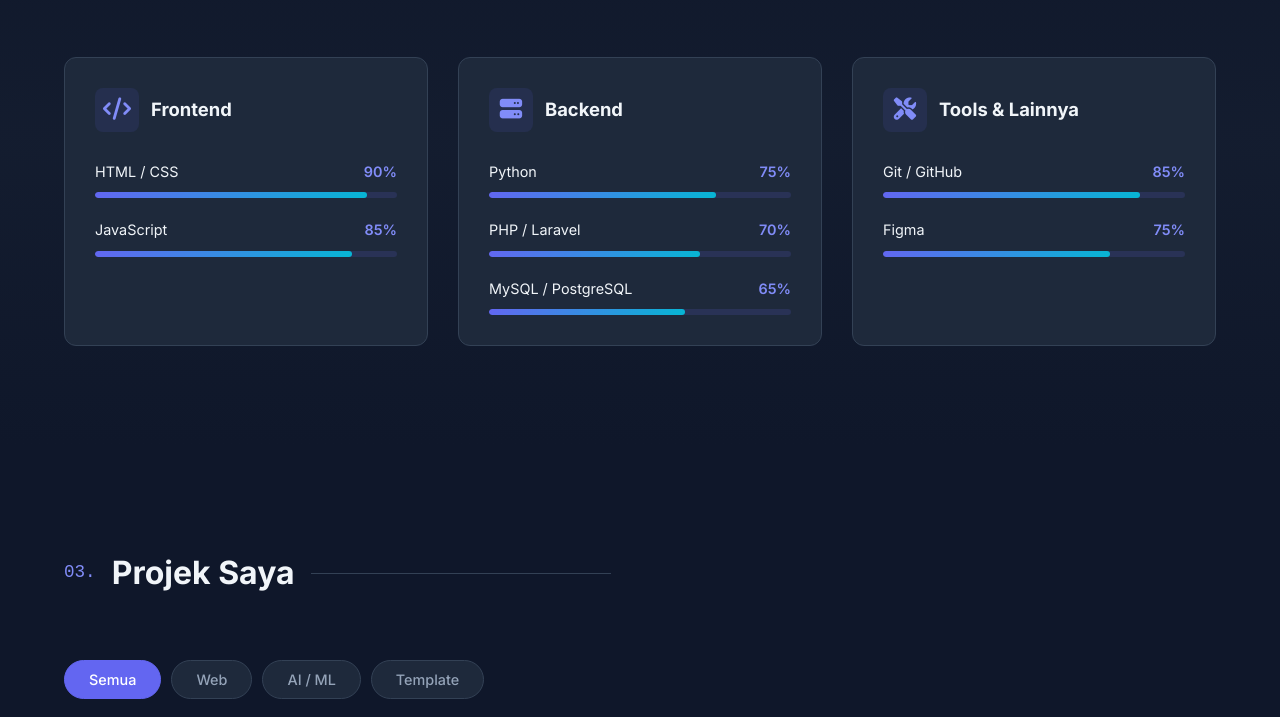
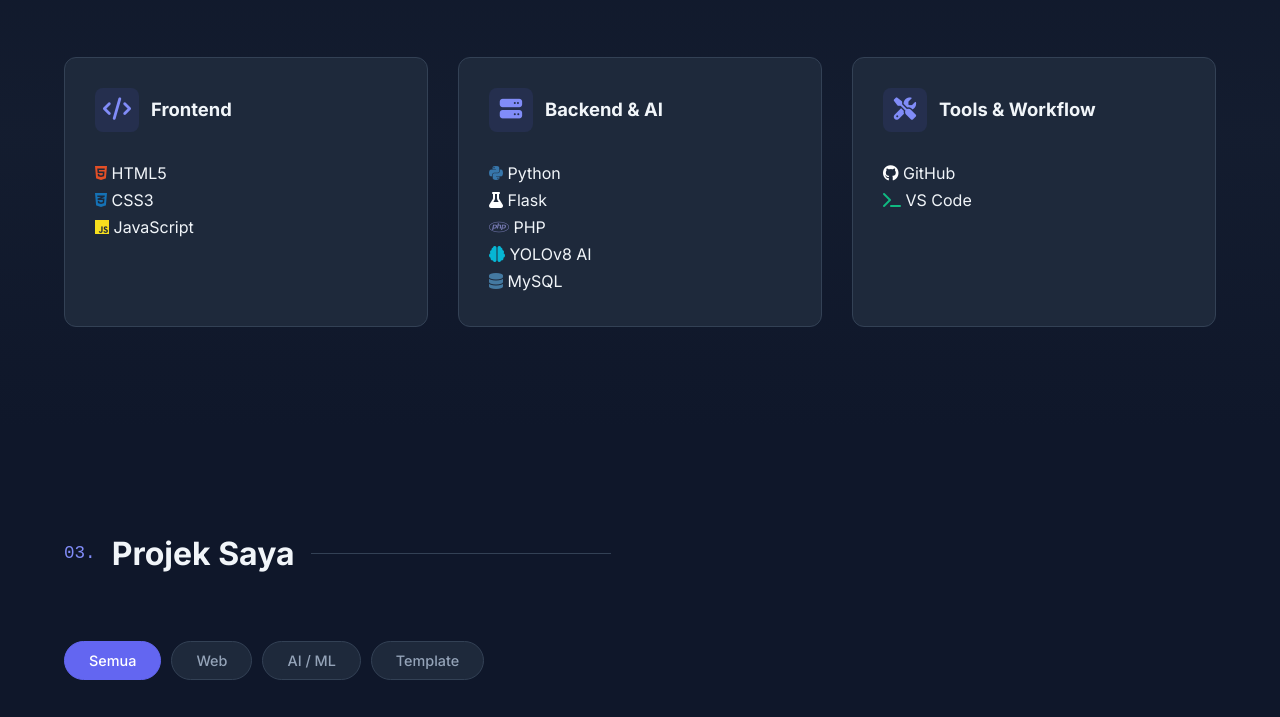
Before and after one commit to Jack1509167/portofolio-jek, a plain HTML site: page index.html in a window 1280 px wide. Shown: the part 1709-2426 px from the top of the page. Drawn offline with Linux system fonts and the light colour scheme.

Commit message:
Memperbarui tampilan website

```diff
--- a/index.html
+++ b/index.html
@@ -1,5 +1,6 @@
 <!doctype html>
 <html lang="id">
+
 <head>
   <meta charset="UTF-8" />
   <meta name="viewport" content="width=device-width, initial-scale=1.0" />
@@ -7,22 +8,18 @@
   <link rel="stylesheet" href="style.css" />
   <link rel="preconnect" href="https://fonts.googleapis.com" />
   <link rel="preconnect" href="https://fonts.gstatic.com" crossorigin />
-    <link
-      href="https://fonts.googleapis.com/css2?family=Inter:wght@300;400;500;600;700;800&display=swap"
-      rel="stylesheet"
-    />
-    <link
-      rel="stylesheet"
-      href="https://cdnjs.cloudflare.com/ajax/libs/font-awesome/6.5.1/css/all.min.css"
-    />
+  <link href="https://fonts.googleapis.com/css2?family=Inter:wght@300;400;500;600;700;800&display=swap"
+    rel="stylesheet" />
+  <link rel="stylesheet" href="https://cdnjs.cloudflare.com/ajax/libs/font-awesome/6.5.1/css/all.min.css" />
 </head>
+
 <body>
 
   <nav class="navbar" id="navbar">
     <div class="nav-container">
-        <a href="#home" class="nav-logo">
+      <a href="#beranda" class="nav-logo">
         <img src="profile.jpg" alt="Profile" class="nav-avatar" />
-          Portfolio Saya<span></span>
+        My Portofolio<span></span>
       </a>
       <ul class="nav-links" id="nav-links">
         <li><a href="#beranda">Beranda</a></li>
@@ -31,11 +28,7 @@
         <li><a href="#projek">Projek</a></li>
         <li><a href="#kontak">Kontak</a></li>
       </ul>
-        <button
-          class="nav-toggle"
-          id="nav-toggle"
-          aria-label="Toggle navigation"
-        >
+      <button class="nav-toggle" id="nav-toggle" aria-label="Toggle navigation">
         <span></span>
         <span></span>
         <span></span>
@@ -47,6 +40,9 @@
   <section class="hero" id="beranda">
     <div class="hero-particles" id="particles"></div>
     <div class="hero-content">
+      <div class="hero-badge">
+        <i class="fas fa-sparkles"></i> Available for Freelance & Full-time
+      </div>
       <p class="hero-greeting">👋 Halo, saya</p>
       <h1 class="hero-name">Muhamad Dyas Nurcahya</h1>
       <div class="hero-title-wrapper">
@@ -56,7 +52,7 @@
       </div>
       <p class="hero-description">
         Passionate developer yang menciptakan pengalaman digital yang luar
-          biasa. Mengubah ide menjadi kenyataan melalui kode yang bersih dan
+        biasa. Mengubah ide menjadi kenyataan melalui kode yang bersih, performa tinggi, dan
         desain yang elegan.
       </p>
       <div class="hero-buttons">
@@ -68,24 +64,11 @@
         </a>
       </div>
       <div class="hero-social">
-          <a
-            href="https://github.com/Jack1509167"
-            target="_blank"
-            aria-label="GitHub"
-            ><i class="fab fa-github"></i
-          ></a>
-          <a
-            href="https://www.linkedin.com/in/muhamaddyasnurcahya15/?isSelfProfile=true"
-            target="_blank"
-            aria-label="LinkedIn"
-            ><i class="fab fa-linkedin-in"></i
-          ></a>
-          <a
-            href="https://www.instagram.com/muhamaddyass/"
-            target="_blank"
-            aria-label="Instagram"
-            ><i class="fab fa-instagram"></i
-          ></a>
+        <a href="https://github.com/Jack1509167" target="_blank" aria-label="GitHub"><i class="fab fa-github"></i></a>
+        <a href="https://www.linkedin.com/in/muhamaddyasnurcahya15/?isSelfProfile=true" target="_blank"
+          aria-label="LinkedIn"><i class="fab fa-linkedin-in"></i></a>
+        <a href="https://www.instagram.com/muhamaddyass/" target="_blank" aria-label="Instagram"><i
+            class="fab fa-instagram"></i></a>
       </div>
     </div>
     <div class="scroll-indicator">
@@ -111,7 +94,7 @@
           </div>
         </div>
         <div class="about-text">
-            <p class ="justify-text">
+          <p class="justify-text">
             Halo! Saya <strong>Muhamad Dyas Nurcahya</strong>, seorang
             developer yang bersemangat dari
             <strong>Bogor, Jawa Barat, Indonesia</strong>. Saya memiliki
@@ -126,31 +109,23 @@
           </p>
           <div class="about-info">
             <div class="info-item">
-                <span class="info-label"
-                  ><i class="fas fa-map-marker-alt"></i> Lokasi</span
-                >
+              <span class="info-label"><i class="fas fa-map-marker-alt"></i> Lokasi</span>
               <span class="info-value">Bogor, Jawa Barat, Indonesia</span>
             </div>
             <div class="info-item">
-                <span class="info-label"
-                  ><i class="fas fa-graduation-cap"></i> Pendidikan</span
-                >
+              <span class="info-label"><i class="fas fa-graduation-cap"></i> Pendidikan</span>
               <span class="info-value">S1 Teknik Informatika</span>
             </div>
             <div class="info-item">
-                <span class="info-label"
-                  ><i class="fas fa-briefcase"></i> Status</span
-                >
+              <span class="info-label"><i class="fas fa-briefcase"></i> Status</span>
               <span class="info-value">Open to Work</span>
             </div>
             <div class="info-item">
-                <span class="info-label"
-                  ><i class="fas fa-language"></i> Bahasa</span
-                >
+              <span class="info-label"><i class="fas fa-language"></i> Bahasa</span>
               <span class="info-value">Indonesia, Jawa</span>
             </div>
           </div>
-            <a href="#" class="btn btn-primary" download>
+          <a href="CV_Muhamad_Dyas_Nurcahya.pdf" class="btn btn-primary" download="CV_Muhamad_Dyas_Nurcahya.pdf" target="_blank">
             <i class="fas fa-download"></i> Download CV
           </a>
         </div>
@@ -173,65 +148,49 @@
               <h3>Frontend</h3>
             </div>
 
-        <div class="skill-items">
-          <div class="skill-item" data-level="90">
-            <div class="skill-info">
-              <span>HTML / CSS</span>
-              <span class="skill-percent">90%</span>
+            <div class="skill-badge-list">
+              <div class="skill-badge-item">
+                <i class="fab fa-html5" style="color: #e34f26;"></i>
+                <span>HTML5</span>
               </div>
-            <div class="skill-bar">
-              <div class="skill-fill"></div>
+              <div class="skill-badge-item">
+                <i class="fab fa-css3-alt" style="color: #1572b6;"></i>
+                <span>CSS3</span>
               </div>
-          </div>
-
-          <div class="skill-item" data-level="85">
-            <div class="skill-info">
+              <div class="skill-badge-item">
+                <i class="fab fa-js" style="color: #f7df1e;"></i>
                 <span>JavaScript</span>
-              <span class="skill-percent">85%</span>
-            </div>
-            <div class="skill-bar">
-              <div class="skill-fill"></div>
-            </div>
               </div>
             </div>
           </div>
 
-      <!-- Backend -->
+          <!-- Backend & AI -->
           <div class="skill-category">
             <div class="skill-category-header">
               <i class="fas fa-server"></i>
-          <h3>Backend</h3>
+              <h3>Backend & AI</h3>
             </div>
 
-        <div class="skill-items">
-          <div class="skill-item" data-level="75">
-            <div class="skill-info">
+            <div class="skill-badge-list">
+              <div class="skill-badge-item">
+                <i class="fab fa-python" style="color: #3776ab;"></i>
                 <span>Python</span>
-              <span class="skill-percent">75%</span>
               </div>
-            <div class="skill-bar">
-              <div class="skill-fill"></div>
+              <div class="skill-badge-item">
+                <i class="fas fa-flask" style="color: #ffffff;"></i>
+                <span>Flask</span>
               </div>
+              <div class="skill-badge-item">
+                <i class="fab fa-php" style="color: #777bb4;"></i>
+                <span>PHP</span>
               </div>
-
-          <div class="skill-item" data-level="70">
-            <div class="skill-info">
-              <span>PHP / Laravel</span>
-              <span class="skill-percent">70%</span>
+              <div class="skill-badge-item">
+                <i class="fas fa-brain" style="color: #06b6d4;"></i>
+                <span>YOLOv8 AI</span>
               </div>
-            <div class="skill-bar">
-              <div class="skill-fill"></div>
-            </div>
-          </div>
-
-          <div class="skill-item" data-level="65">
-            <div class="skill-info">
-              <span>MySQL / PostgreSQL</span>
-              <span class="skill-percent">65%</span>
-            </div>
-            <div class="skill-bar">
-              <div class="skill-fill"></div>
-            </div>
+              <div class="skill-badge-item">
+                <i class="fas fa-database" style="color: #4479a1;"></i>
+                <span>MySQL</span>
               </div>
             </div>
           </div>
@@ -240,28 +199,17 @@
           <div class="skill-category">
             <div class="skill-category-header">
               <i class="fas fa-tools"></i>
-          <h3>Tools & Lainnya</h3>
+              <h3>Tools & Workflow</h3>
             </div>
 
-        <div class="skill-items">
-          <div class="skill-item" data-level="85">
-            <div class="skill-info">
-              <span>Git / GitHub</span>
-              <span class="skill-percent">85%</span>
+            <div class="skill-badge-list">
+              <div class="skill-badge-item">
+                <i class="fab fa-github" style="color: #ffffff;"></i>
+                <span>GitHub</span>
               </div>
-            <div class="skill-bar">
-              <div class="skill-fill"></div>
-            </div>
-          </div>
-
-          <div class="skill-item" data-level="75">
-            <div class="skill-info">
-              <span>Figma</span>
-              <span class="skill-percent">75%</span>
-            </div>
-            <div class="skill-bar">
-              <div class="skill-fill"></div>
-            </div>
+              <div class="skill-badge-item">
+                <i class="fas fa-terminal" style="color: #10b981;"></i>
+                <span>VS Code</span>
               </div>
             </div>
           </div>
@@ -283,19 +231,10 @@
       <div class="projects-grid">
         <div class="project-card" data-category="web">
           <div class="project-image">
-              <img
-                src="img/project-web-rs.jpg"
-                alt="web_rs preview"
-                class="project-img"
-              />
+            <img src="img/project-web-rs.jpg" alt="web_rs preview" class="project-img" />
             <div class="project-overlay">
-                <a
-                  href="https://github.com/Jack1509167/web_rs"
-                  target="_blank"
-                  class="project-link"
-                  title="Source Code"
-                  ><i class="fab fa-github"></i
-                ></a>
+              <a href="https://github.com/Jack1509167/web_rs" target="_blank" class="project-link"
+                title="Source Code"><i class="fab fa-github"></i></a>
             </div>
           </div>
           <div class="project-info">
@@ -311,19 +250,10 @@
         </div>
         <div class="project-card" data-category="ai">
           <div class="project-image">
-              <img
-                src="img/project-felinscan-v1.jpg"
-                alt="FelinScan CatSkin YOLOv8 v1"
-                class="project-img"
-              />
+            <img src="img/project-felinscan-v1.jpg" alt="FelinScan CatSkin YOLOv8 v1" class="project-img" />
             <div class="project-overlay">
-                <a
-                  href="https://github.com/Jack1509167/felinscan-catskin-yolov8-1-"
-                  target="_blank"
-                  class="project-link"
-                  title="Source Code"
-                  ><i class="fab fa-github"></i
-                ></a>
+              <a href="https://github.com/Jack1509167/felinscan-catskin-yolov8-1-" target="_blank" class="project-link"
+                title="Source Code"><i class="fab fa-github"></i></a>
             </div>
           </div>
           <div class="project-info">
@@ -341,19 +271,10 @@
         </div>
         <div class="project-card" data-category="template">
           <div class="project-image">
-              <img
-                src="img/project-kenangan.jpg"
-                alt="Kenangan template"
-                class="project-img"
-              />
+            <img src="img/project-kenangan.jpg" alt="Kenangan template" class="project-img" />
             <div class="project-overlay">
-                <a
-                  href="https://github.com/Jack1509167/Kenangan"
-                  target="_blank"
-                  class="project-link"
-                  title="Source Code"
-                  ><i class="fab fa-github"></i
-                ></a>
+              <a href="https://github.com/Jack1509167/Kenangan" target="_blank" class="project-link"
+                title="Source Code"><i class="fab fa-github"></i></a>
             </div>
           </div>
           <div class="project-info">
@@ -370,19 +291,10 @@
         </div>
         <div class="project-card" data-category="ai">
           <div class="project-image">
-              <img
-                src="img/project-felinscan.jpg"
-                alt="FelinScan CatSkin YOLOv8"
-                class="project-img"
-              />
+            <img src="img/project-felinscan.jpg" alt="FelinScan CatSkin YOLOv8" class="project-img" />
             <div class="project-overlay">
-                <a
-                  href="https://github.com/Jack1509167/felinscan-catskin-yolov8"
-                  target="_blank"
-                  class="project-link"
-                  title="Source Code"
-                  ><i class="fab fa-github"></i
-                ></a>
+              <a href="https://github.com/Jack1509167/felinscan-catskin-yolov8" target="_blank" class="project-link"
+                title="Source Code"><i class="fab fa-github"></i></a>
             </div>
           </div>
           <div class="project-info">
@@ -400,19 +312,10 @@
         </div>
         <div class="project-card" data-category="web">
           <div class="project-image">
-              <img
-                src="img/project-yakenangan.jpg"
-                alt="Website Yakenangan"
-                class="project-img"
-              />
+            <img src="img/project-yakenangan.jpg" alt="Website Yakenangan" class="project-img" />
             <div class="project-overlay">
-                <a
-                  href="https://github.com/Jack1509167/yakenangan"
-                  target="_blank"
-                  class="project-link"
-                  title="Source Code"
-                  ><i class="fab fa-github"></i
-                ></a>
+              <a href="https://github.com/Jack1509167/yakenangan" target="_blank" class="project-link"
+                title="Source Code"><i class="fab fa-github"></i></a>
             </div>
           </div>
           <div class="project-info">
@@ -429,19 +332,10 @@
         </div>
         <div class="project-card" data-category="template">
           <div class="project-image">
-              <img
-                src="img/project-jadwal-bola.jpg"
-                alt="Jadwal Bola"
-                class="project-img"
-              />
+            <img src="img/project-jadwal-bola.jpg" alt="Jadwal Bola" class="project-img" />
             <div class="project-overlay">
-                <a
-                  href="https://github.com/Jack1509167/Jadwal-bola-menggunakan-html-css-dan-js"
-                  target="_blank"
-                  class="project-link"
-                  title="Source Code"
-                  ><i class="fab fa-github"></i
-                ></a>
+              <a href="https://github.com/Jack1509167/Jadwal-bola-menggunakan-html-css-dan-js" target="_blank"
+                class="project-link" title="Source Code"><i class="fab fa-github"></i></a>
             </div>
           </div>
           <div class="project-info">
@@ -459,19 +353,10 @@
         </div>
         <div class="project-card" data-category="web">
           <div class="project-image">
-              <img
-                src="img/project-encrypt.jpg"
-                alt="Encrypt Decrypt Hash"
-                class="project-img"
-              />
+            <img src="img/project-encrypt.jpg" alt="Encrypt Decrypt Hash" class="project-img" />
             <div class="project-overlay">
-                <a
-                  href="https://github.com/Jack1509167/encryp_decryp_hash_with_flask_main"
-                  target="_blank"
-                  class="project-link"
-                  title="Source Code"
-                  ><i class="fab fa-github"></i
-                ></a>
+              <a href="https://github.com/Jack1509167/encryp_decryp_hash_with_flask_main" target="_blank"
+                class="project-link" title="Source Code"><i class="fab fa-github"></i></a>
             </div>
           </div>
           <div class="project-info">
@@ -515,20 +400,13 @@
           <h4>Telepon</h4>
           <p>+62 812 9020 8934</p>
         </a>
-          <a
-            href="https://wa.me/6281290208934"
-            target="_blank"
-            class="contact-card"
-          >
+        <a href="https://wa.me/6281290208934" target="_blank" class="contact-card">
           <div class="contact-card-icon"><i class="fab fa-whatsapp"></i></div>
           <h4>WhatsApp</h4>
           <p>+62 812 9020 8934</p>
         </a>
-          <a
-            href="https://www.google.com/maps/place/Puri+Bukit+Depok+Blok+A,B,C/@-6.4537329,106.7723955,17z/data=!3m1!4b1!4m6!3m5!1s0x2e69e9cd93aaad55:0xadf60c27f7d5f149!8m2!3d-6.4537382!4d106.7749704!16s%2Fg%2F11f123_m84?entry=ttu&g_ep=EgoyMDI2MTAxMy4wIKXMDSoASAFQAw%3D%3D
-            target="_blank"
-            class="contact-card"
-          >
+        <a href="https://www.google.com/maps/place/Puri+Bukit+Depok+Blok+A,B,C/@-6.4537329,106.7723955,17z/data=!3m1!4b1!4m6!3m5!1s0x2e69e9cd93aaad55:0xadf60c27f7d5f149!8m2!3d-6.4537382!4d106.7749704!16s%2Fg%2F11f123_m84?entry=ttu&g_ep=EgoyMDI2MTAxMy4wIKXMDSoASAFQAw%3D%3D
+            target=" _blank" class="contact-card">
           <div class="contact-card-icon">
             <i class="fas fa-map-marker-alt"></i>
           </div>
@@ -539,24 +417,11 @@
       <div class="contact-social-section">
         <p class="social-label">Temukan saya di</p>
         <div class="contact-social">
-            <a
-              href="https://github.com/Jack1509167"
-              target="_blank"
-              aria-label="GitHub"
-              ><i class="fab fa-github"></i
-            ></a>
-            <a
-              href="https://www.linkedin.com/in/muhamaddyasnurcahya15/?isSelfProfile=true"
-              target="_blank"
-              aria-label="LinkedIn"
-              ><i class="fab fa-linkedin-in"></i
-            ></a>
-            <a
-              href="https://www.instagram.com/muhamaddyass/"
-              target="_blank"
-              aria-label="Instagram"
-              ><i class="fab fa-instagram"></i
-            ></a>
+          <a href="https://github.com/Jack1509167" target="_blank" aria-label="GitHub"><i class="fab fa-github"></i></a>
+          <a href="https://www.linkedin.com/in/muhamaddyasnurcahya15/?isSelfProfile=true" target="_blank"
+            aria-label="LinkedIn"><i class="fab fa-linkedin-in"></i></a>
+          <a href="https://www.instagram.com/muhamaddyass/" target="_blank" aria-label="Instagram"><i
+              class="fab fa-instagram"></i></a>
         </div>
       </div>
     </div>
@@ -578,15 +443,11 @@
   </footer>
 
   <!-- Back to Top -->
-    <a
-      href="#home"
-      class="back-to-top"
-      id="back-to-top"
-      aria-label="Back to top"
-    >
+  <a href="#home" class="back-to-top" id="back-to-top" aria-label="Back to top">
     <i class="fas fa-arrow-up"></i>
   </a>
 
   <script src="script.js"></script>
 </body>
+
 </html>
--- a/style.css
+++ b/style.css
@@ -269,6 +269,22 @@ img {
     transform: translateY(0);
   }
 }
+
+.hero-badge {
+  display: inline-flex;
+  align-items: center;
+  gap: 8px;
+  padding: 8px 16px;
+  background: rgba(99, 102, 241, 0.1);
+  border: 1px solid rgba(99, 102, 241, 0.3);
+  border-radius: 50px;
+  color: var(--primary-light);
+  font-size: 0.85rem;
+  font-weight: 600;
+  margin-bottom: 20px;
+  box-shadow: 0 0 20px rgba(99, 102, 241, 0.1);
+}
+
 
 .hero-greeting {
   font-size: 1.2rem;
@@ -586,6 +602,39 @@ img {
 .skill-percent {
   color: var(--primary-light);
   font-weight: 600;
+
+/* ===== Skill Badges ===== */
+.skill-badge-list {
+  display: flex;
+  flex-wrap: wrap;
+  gap: 12px;
+}
+
+.skill-badge-item {
+  display: inline-flex;
+  align-items: center;
+  gap: 10px;
+  padding: 10px 16px;
+  background: rgba(15, 23, 42, 0.6);
+  border: 1px solid var(--border);
+  border-radius: var(--radius-sm);
+  color: var(--text-primary);
+  font-size: 0.9rem;
+  font-weight: 500;
+  transition: var(--transition);
+}
+
+.skill-badge-item i {
+  font-size: 1.2rem;
+}
+
+.skill-badge-item:hover {
+  border-color: var(--primary);
+  background: rgba(99, 102, 241, 0.1);
+  transform: translateY(-2px);
+  box-shadow: var(--shadow-sm);
+}
+
 }
 
 .skill-bar {
```
Also changed, not shown: 1 other file. Lines whose indentation alone changed are shown as unchanged.
